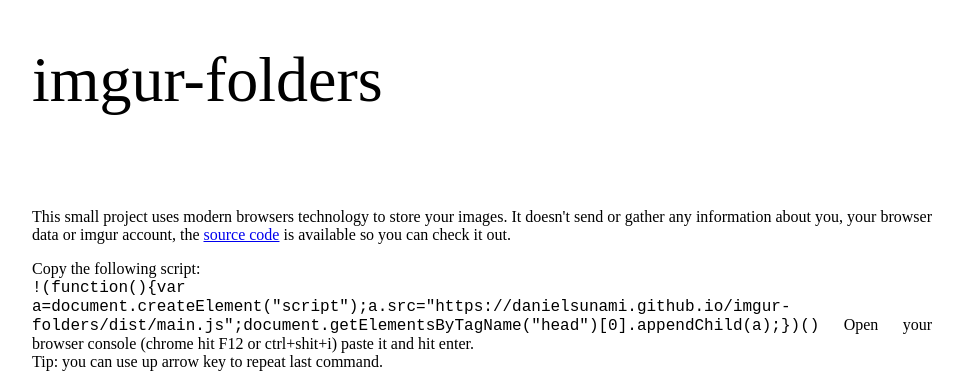
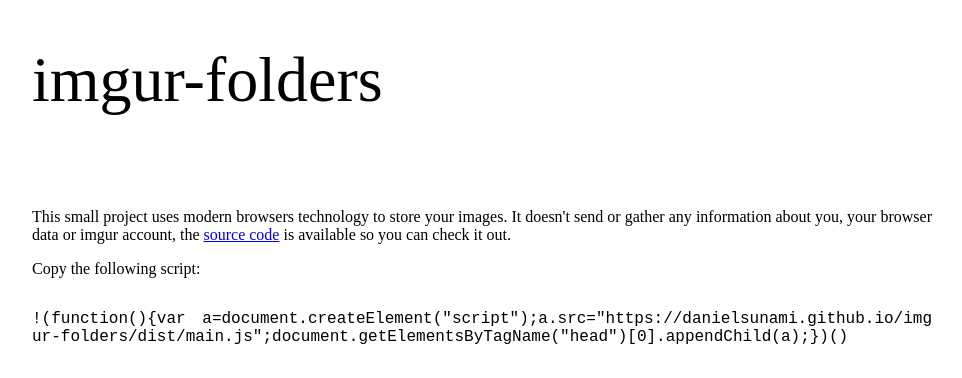
Before and after one commit to DanielSunami/imgur-folders, a plain HTML site: page index.html in a window 1280 px wide. Shown: the top 378 px of the page, without its empty margins (158-1120 px from the left). Drawn offline with Linux system fonts and the light colour scheme; a script that the page names is missing; a web font is replaced by a local one.

Commit message:
<code> rules

```diff
--- a/style/main.css
+++ b/style/main.css
@@ -18,6 +18,12 @@ img {
 	max-width: 100%;
 	display: block;
     margin: 0 auto;
+}
+
+code {
+	display: block;
+	margin: 2em 0;
+	word-break: break-all;
 }
 
 .content {
```
